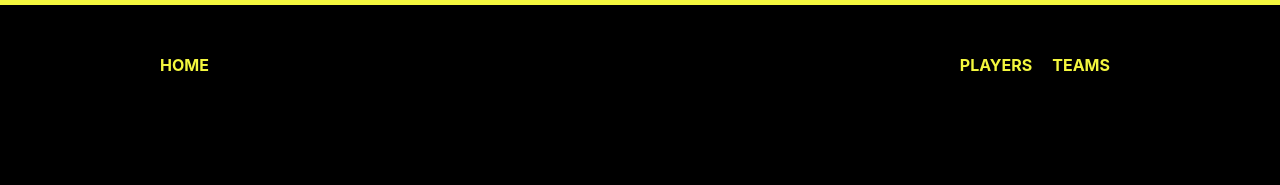
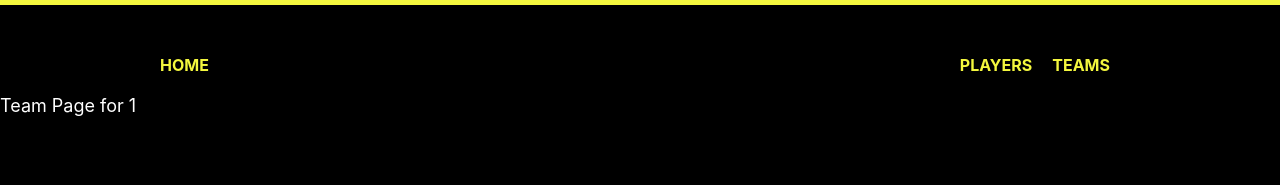
Before and after one commit to Ilesanmi-Erioluwa-Victor/react-router-course, a React (Create React App) app: page /1 in a window 1280 px wide. Before the commit this address had no page. Shown: the top 185 px of the page. Built offline with nearby package versions, Linux system fonts and the light colour scheme; a small style sheet from the web is missing; the HTML template or start-up script is replaced by a standard one.

Commit message:
Working on Team page

```diff
--- /dev/null
+++ b/src/Pages/Team.jsx
@@ -0,0 +1,13 @@
+import React from 'react'
+import { useParams } from 'react-router-dom'
+
+const Team = () => {
+    const { teamId } = useParams();
+    return (
+    <div>
+      Team Page for { teamId}
+    </div>
+  )
+}
+
+export default Team
--- a/src/components/App.jsx
+++ b/src/components/App.jsx
@@ -4,6 +4,7 @@ import Navbar from "./Navbar";
 import Home from "../Pages/Home";
 import Teams from "../Pages/Teams";
 import Players from "../Pages/Players";
+import Team from "../Pages/Team";
 
 export default function App() {
   return (
@@ -25,6 +26,8 @@ export default function App() {
             path="/teams"
             element={<Teams />}
           />
+
+          <Route path="/:teamId" element={<Team />} />
         </Routes>
       </div>
     </Router>
```
